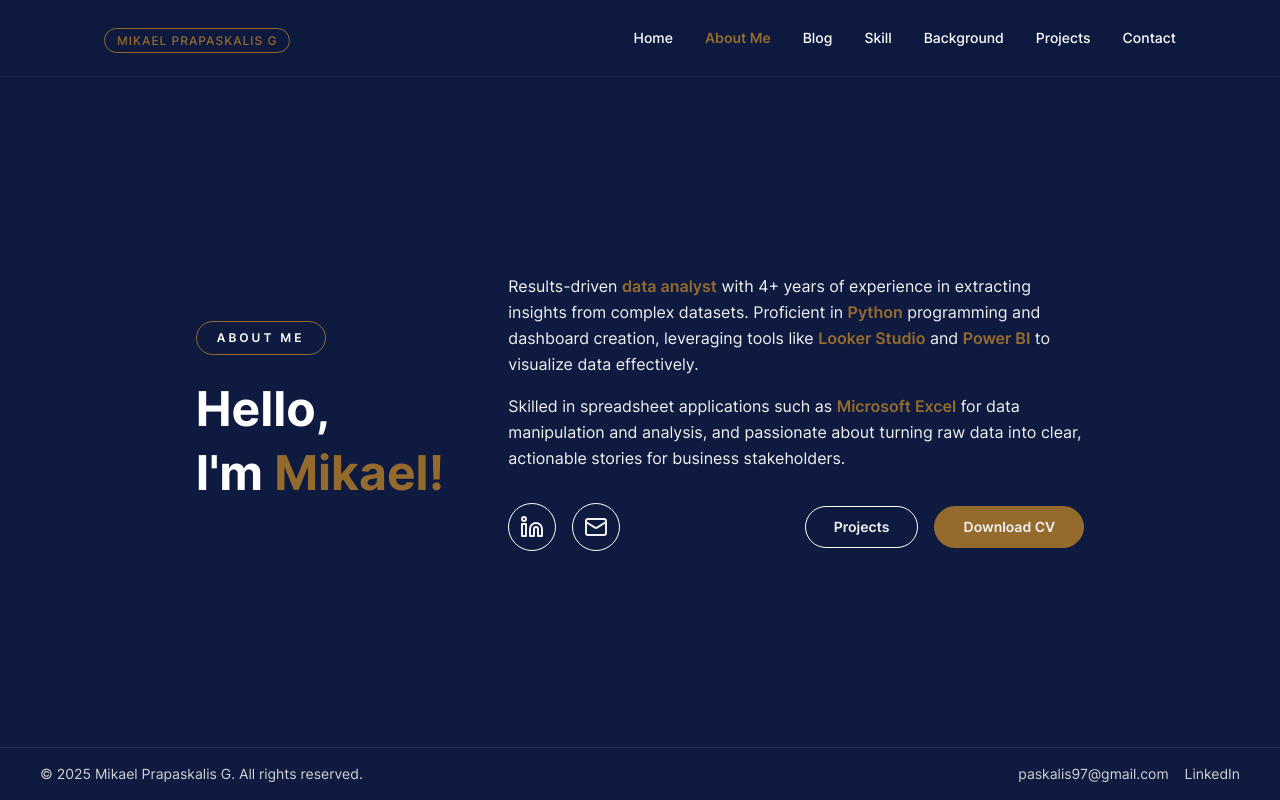
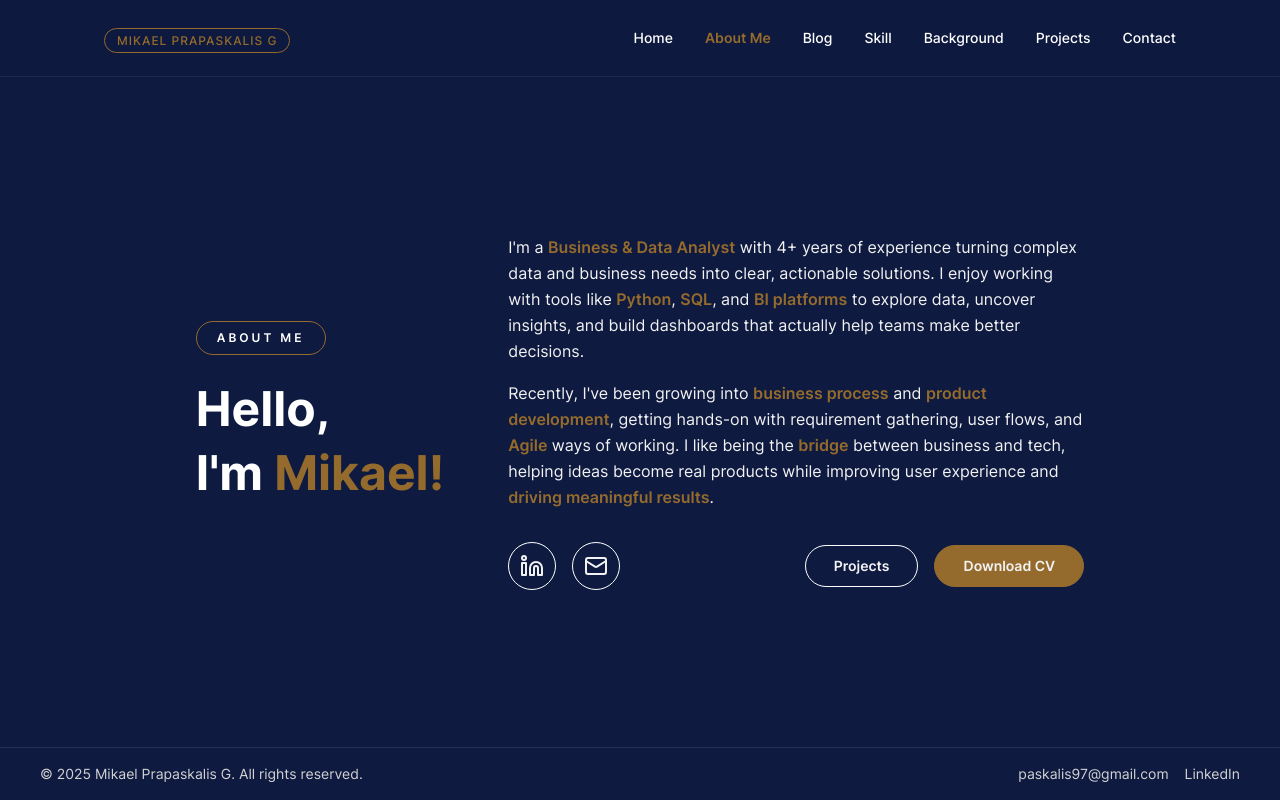
Before and after one commit to devinaacs/paska-personal-web, a Next.js app: page /about in a window 1280 px wide. Built offline with nearby package versions, Linux system fonts and the light colour scheme.

Commit message:
feat: refresh about page copy to highlight business and data analyst profile

```diff
--- a/src/app/about/page.tsx
+++ b/src/app/about/page.tsx
@@ -1,91 +1,100 @@
-import { Linkedin, Mail } from "lucide-react";
-import Link from "next/link";
+import { Linkedin, Mail } from 'lucide-react';
+import Link from 'next/link';
 
-import { Footer } from "@/components/layout/Footer";
-import { Navbar } from "@/components/layout/Navbar";
+import { Footer } from '@/components/layout/Footer';
+import { Navbar } from '@/components/layout/Navbar';
 
-import { me } from "@/constant/me";
+import { me } from '@/constant/me';
 
 export default function AboutPage() {
   return (
-    <div className="min-h-screen bg-[#0e1a40] text-white flex flex-col">
+    <div className='min-h-screen bg-[#0e1a40] text-white flex flex-col'>
       <Navbar />
 
-      <main className="flex-1 flex flex-col md:flex-row items-center md:items-center justify-center gap-10 md:gap-16 px-6 md:px-10 pb-16 pt-10 md:pt-16">
-        <section className="max-w-md text-center md:text-left mb-6 md:mb-0">
-          <div className="inline-flex items-center rounded-full border border-[#946b2d] px-4 md:px-5 py-2 mb-6 bg-transparent">
-            <span className="text-[0.65rem] md:text-xs font-semibold tracking-[0.25em]">
+      <main className='flex-1 flex flex-col md:flex-row items-center md:items-center justify-center gap-10 md:gap-16 px-6 md:px-10 pb-16 pt-10 md:pt-16'>
+        <section className='max-w-md text-center md:text-left mb-6 md:mb-0'>
+          <div className='inline-flex items-center rounded-full border border-[#946b2d] px-4 md:px-5 py-2 mb-6 bg-transparent'>
+            <span className='text-[0.65rem] md:text-xs font-semibold tracking-[0.25em]'>
               ABOUT ME
             </span>
           </div>
 
-          <h2 className="text-3xl md:text-5xl font-bold leading-tight">
-            <span className="block">Hello,</span>
-            <span className="block mt-1">
-              I&apos;m{" "}
-              <span className="text-[#946b2d]">
-                {me.firstName}
-                !
-              </span>
+          <h2 className='text-3xl md:text-5xl font-bold leading-tight'>
+            <span className='block'>Hello,</span>
+            <span className='block mt-1'>
+              I&apos;m <span className='text-[#946b2d]'>{me.firstName}!</span>
             </span>
           </h2>
         </section>
 
-        <section className="max-w-xl text-sm md:text-base leading-relaxed text-[#f2f2f2] text-center md:text-left">
-          <p className="mb-4">
-            Results-driven{" "}
-            <span className="font-semibold text-[#946b2d]">data analyst</span>{" "}
-            with 4+ years of experience in extracting insights from complex
-            datasets. Proficient in{" "}
-            <span className="font-semibold text-[#946b2d]">Python</span>{" "}
-            programming and dashboard creation, leveraging tools like{" "}
-            <span className="font-semibold text-[#946b2d]">Looker Studio</span>{" "}
-            and{" "}
-            <span className="font-semibold text-[#946b2d]">Power BI</span> to
-            visualize data effectively.
+        <section className='max-w-xl text-sm md:text-base leading-relaxed text-[#f2f2f2] text-center md:text-left'>
+          <p className='mb-4'>
+            I&apos;m a{' '}
+            <span className='font-semibold text-[#946b2d]'>
+              Business &amp; Data Analyst
+            </span>{' '}
+            with 4+ years of experience turning complex data and business needs
+            into clear, actionable solutions. I enjoy working with tools like{' '}
+            <span className='font-semibold text-[#946b2d]'>Python</span>,{' '}
+            <span className='font-semibold text-[#946b2d]'>SQL</span>, and{' '}
+            <span className='font-semibold text-[#946b2d]'>BI platforms</span>{' '}
+            to explore data, uncover insights, and build dashboards that
+            actually help teams make better decisions.
           </p>
-          <p className="mb-8">
-            Skilled in spreadsheet applications such as{" "}
-            <span className="font-semibold text-[#946b2d]">
-              Microsoft Excel
-            </span>{" "}
-            for data manipulation and analysis, and passionate about turning raw
-            data into clear, actionable stories for business stakeholders.
+          <p className='mb-8'>
+            Recently, I&apos;ve been growing into{' '}
+            <span className='font-semibold text-[#946b2d]'>
+              business process
+            </span>{' '}
+            and{' '}
+            <span className='font-semibold text-[#946b2d]'>
+              product development
+            </span>
+            , getting hands-on with requirement gathering, user flows, and{' '}
+            <span className='font-semibold text-[#946b2d]'>Agile</span> ways of
+            working. I like being the{' '}
+            <span className='font-semibold text-[#946b2d]'>bridge</span> between
+            business and tech, helping ideas become real products while
+            improving user experience and{' '}
+            <span className='font-semibold text-[#946b2d]'>
+              driving meaningful results
+            </span>
+            .
           </p>
 
-          <div className="flex flex-col gap-6 md:gap-4 md:flex-row md:items-center md:justify-between">
-            <div className="flex justify-center md:justify-start gap-4">
+          <div className='flex flex-col gap-6 md:gap-4 md:flex-row md:items-center md:justify-between'>
+            <div className='flex justify-center md:justify-start gap-4'>
               <a
                 href={me.linkedinUrl}
-                target="_blank"
-                rel="noreferrer"
-                className="w-11 h-11 md:w-12 md:h-12 rounded-full border border-white flex items-center justify-center text-sm font-semibold hover:bg-white hover:text-[#0e1a40] transition-colors"
-                aria-label="LinkedIn"
+                target='_blank'
+                rel='noreferrer'
+                className='w-11 h-11 md:w-12 md:h-12 rounded-full border border-white flex items-center justify-center text-sm font-semibold hover:bg-white hover:text-[#0e1a40] transition-colors'
+                aria-label='LinkedIn'
               >
-                <Linkedin className="w-5 h-5 md:w-6 md:h-6" />
+                <Linkedin className='w-5 h-5 md:w-6 md:h-6' />
               </a>
 
               <a
                 href={`mailto:${me.email}`}
-                className="w-11 h-11 md:w-12 md:h-12 rounded-full border border-white flex items-center justify-center text-sm font-semibold hover:bg-white hover:text-[#0e1a40] transition-colors"
-                aria-label="Email"
+                className='w-11 h-11 md:w-12 md:h-12 rounded-full border border-white flex items-center justify-center text-sm font-semibold hover:bg-white hover:text-[#0e1a40] transition-colors'
+                aria-label='Email'
               >
-                <Mail className="w-5 h-5 md:w-6 md:h-6" />
+                <Mail className='w-5 h-5 md:w-6 md:h-6' />
               </a>
             </div>
 
-            <div className="flex flex-col sm:flex-row justify-center md:justify-end gap-3 sm:gap-4">
+            <div className='flex flex-col sm:flex-row justify-center md:justify-end gap-3 sm:gap-4'>
               <Link
-                href="/projects"
-                className="px-7 py-2.5 rounded-full border border-white text-sm font-semibold hover:bg-white hover:text-[#0e1a40] transition-colors text-center"
+                href='/projects'
+                className='px-7 py-2.5 rounded-full border border-white text-sm font-semibold hover:bg-white hover:text-[#0e1a40] transition-colors text-center'
               >
                 Projects
               </Link>
               <Link
                 href={me.cvPath}
-                target="_blank"
-                rel="noopener noreferrer"
-                className="px-7 py-2.5 rounded-full border border-[#946b2d] bg-[#946b2d] text-sm font-semibold hover:bg-transparent hover:text-[#946b2d] transition-colors text-center"
+                target='_blank'
+                rel='noopener noreferrer'
+                className='px-7 py-2.5 rounded-full border border-[#946b2d] bg-[#946b2d] text-sm font-semibold hover:bg-transparent hover:text-[#946b2d] transition-colors text-center'
               >
                 Download CV
               </Link>
```
